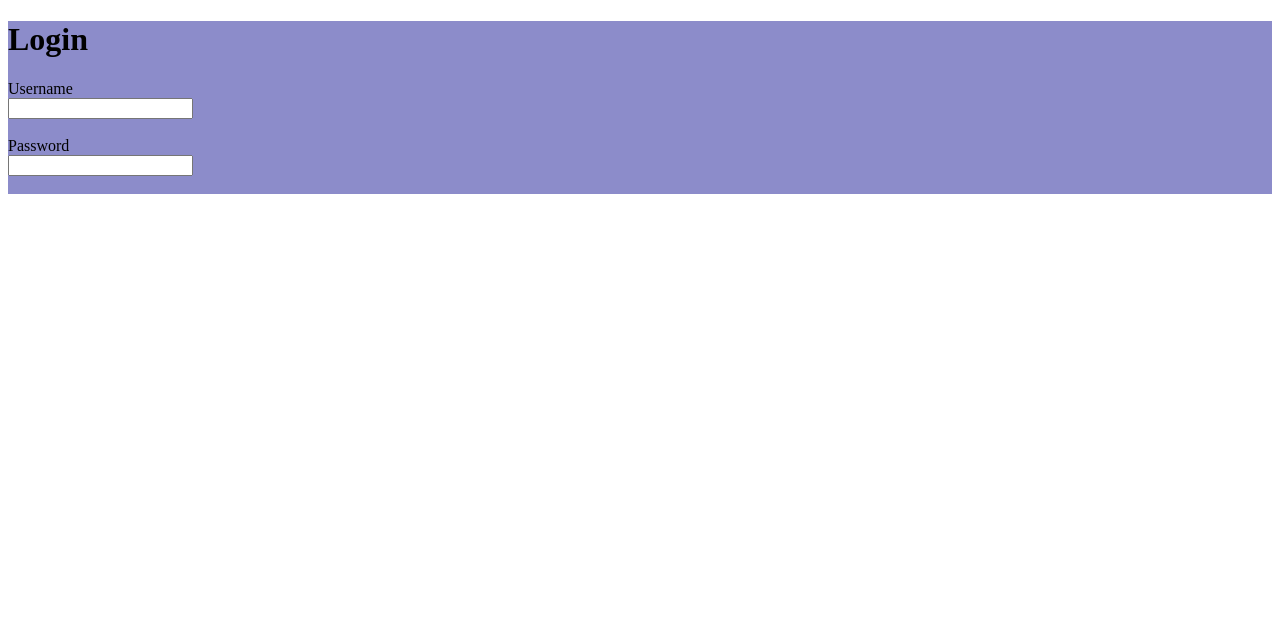
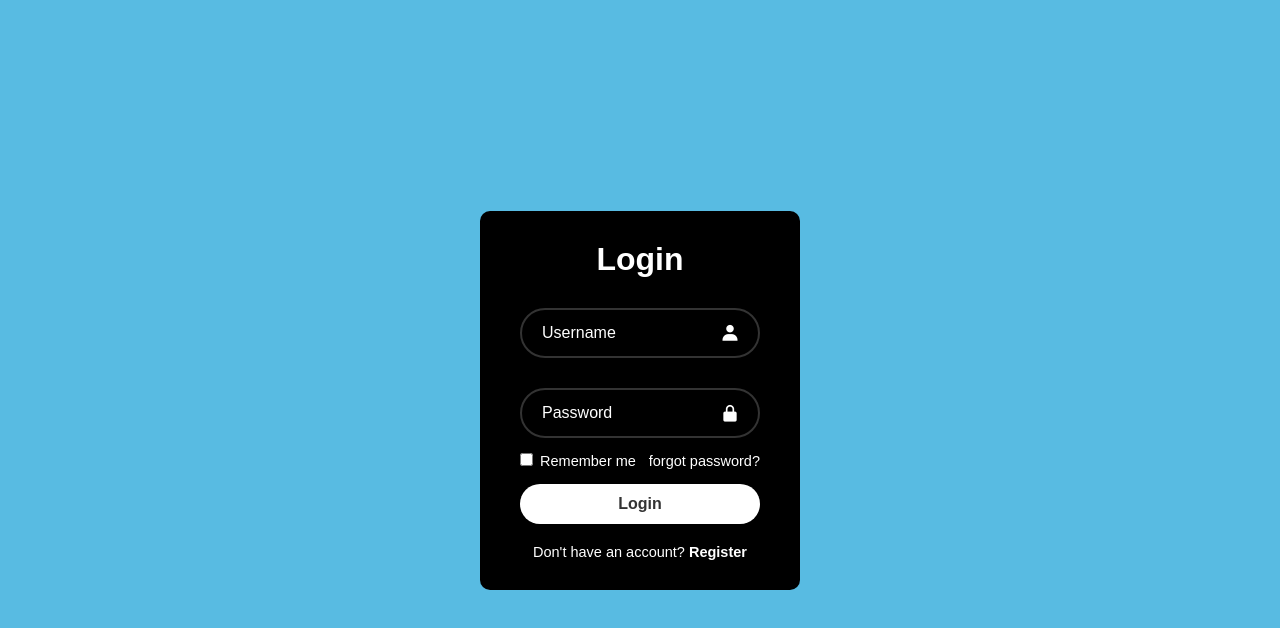
Before and after one commit to MohamedSy1/Log-in-Project, a plain HTML site: page code/index.html in a window 1280 px wide. Drawn offline with nearby package versions, Linux system fonts and the light colour scheme.

Commit message:
Completed the logIn page

```diff
--- a/code/index.html
+++ b/code/index.html
@@ -5,16 +5,33 @@
     <meta name="viewport" content="width=device-width, initial-scale=1.0">
     <title>LogIn</title>
     <link rel="stylesheet" href="style.css">
+    <link href='https://unpkg.com/boxicons@2.1.4/css/boxicons.min.css' rel='stylesheet'>
 </head>
 <body>
 
     <div class="wrapper">
         <form action="">
             <h1>Login</h1>
-            <label for="username">Username</label><br>
-            <input type="text" id="username" name="fpass"><br><br>
-            <label for="password">Password</label><br>
-            <input type="text" id="password" name="fpass"><br><br>
+            <div class="input-box">
+                <input type="text" placeholder="Username" required>
+                <i class='bx bxs-user'></i>
+            </div>
+
+            <div class="input-box">
+                <input type="password" placeholder="Password" required>
+                <i class='bx bxs-lock-alt'></i>
+            </div>
+
+            <div class="remenber-forgot">
+                <label><input type="checkbox"> Remember me</label>
+                <a href="#">forgot password?</a>
+            </div>
+
+            <button type="submit"class="btn">Login</button>
+
+            <div class="register-link">
+                <p>Don't have an account? <a href="#">Register</a></p>
+            </div>
 
         </form>
     </div>
--- a/code/style.css
+++ b/code/style.css
@@ -1,3 +1,121 @@
+ * {
+    margin: 0rem;
+    padding: 0rem;
+    box-sizing: border-box;
+    font-family: "Poppins", sans-serif;
+ }
+
+body {
+    display: flex;
+    justify-content: center;
+    align-items: center;
+    min-height: 100vh;
+    background: rgb(88, 187, 226);
+}
+
 .wrapper {
-    background-color: rgb(140, 140, 202);
+    width: 20rem;
+    background: black;
+    color: white;
+    border-radius: 10px;
+    padding: 30px 40px;
 }
+.wrapper h1 {
+    font-size: 2rem;
+    text-align: center;
+}
+
+.wrapper .input-box {
+    text-align: center;
+}
+
+.wrapper .input-box {
+    position: relative;
+    width: 100%;
+    height: 50px;
+    margin: 30px 0;
+}
+
+.wrapper .remenber-forgot {
+    text-align: center;
+}
+
+.input-box input {
+    width: 100%;
+    height: 100%;
+    background: transparent;
+    border: none;
+    outline: none;
+    border: 2px solid rgba(255, 255, 255, .2);
+    border-radius: 40px;
+    font-size: 16px;
+    color: white;
+    padding: 20px 45px 20px 20px;
+
+}
+
+.input-box input::placeholder {
+    color: white;
+}
+
+.input-box i {
+    position: absolute;
+    right: 20px;
+    top: 50%;
+    transform: translateY(-50%);
+    font-size: 20px;
+
+}
+
+.wrapper .remenber-forgot {
+    display: flex;
+    justify-content: space-between;
+    font-size: 14.5px;
+    margin: -15px 0 15px;
+}
+
+.remenber-forgot label input {
+    accent-color: white;
+    margin-right: 3px;
+}
+
+.remenber-forgot a {
+    color: white;
+    text-decoration: none;
+}
+
+.remenber-forgot a:hover {
+    text-decoration: underline;
+
+}
+
+.wrapper .btn {
+    width: 100%;
+    height: 40px;
+    background: white;
+    border: none;
+    outline: none;
+    border-radius: 40px;
+    box-shadow:0 0 10px rgba(0, 0, 0, .1);
+    cursor: pointer;
+    font-size: 16px;
+    color: #333;
+    font-weight: 600;
+}
+
+.wrapper .register-link {
+    font-size: 14.5px;
+    text-align: center;
+    margin-top: 20px;
+}
+
+.register-link p a {
+    color: white;
+    text-decoration: none;
+    font-weight: 600;
+
+}
+
+.register-link p a:hover {
+    text-decoration: underline;
+}
```
